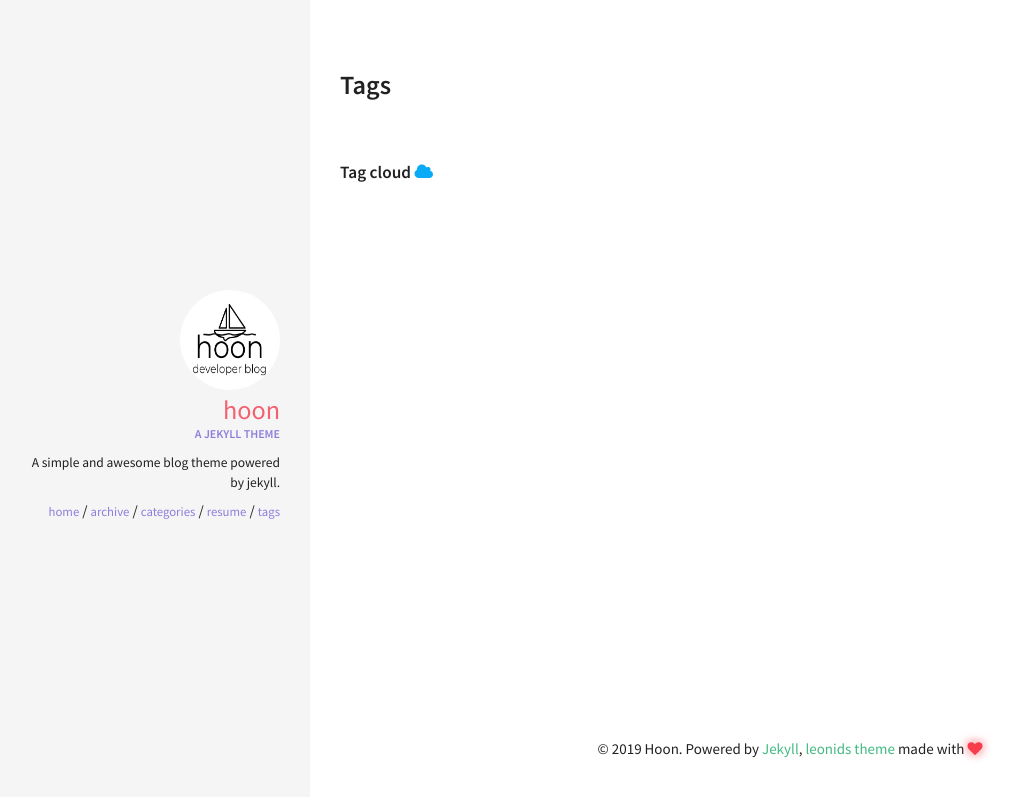
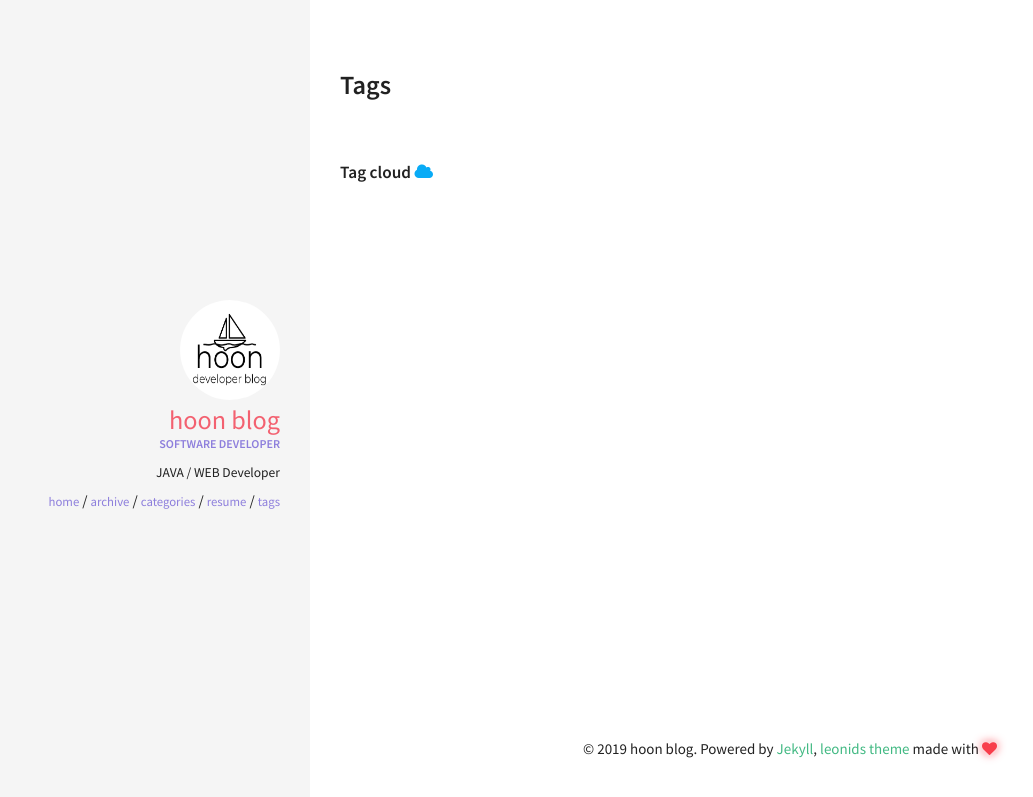
Before and after one commit to dudgns0612/dudgns0612.github.io, a Jekyll site: the page built from tags.html, in a window 1280 px wide. Shown: the top 797 px of the page, without its empty margins (10-1043 px from the left). Built offline with Jekyll 4.4.1, drawn with Linux system fonts in a browser that asks for light colours.

Commit message:
main setting..

```diff
--- a/_config.yml
+++ b/_config.yml
@@ -33,10 +33,10 @@ kramdown:
 ####################################
 #
 owner:
-  name: Hoon
+  name: hoon blog
   avatar: hoon-logo.png
-  job: "A jekyll theme"
-  bio: "A simple and awesome blog theme powered by jekyll."
+  job: "Software Developer"
+  bio: "JAVA / WEB Developer"
   email:
   disqus-shortname:
   twitter: #username
```
